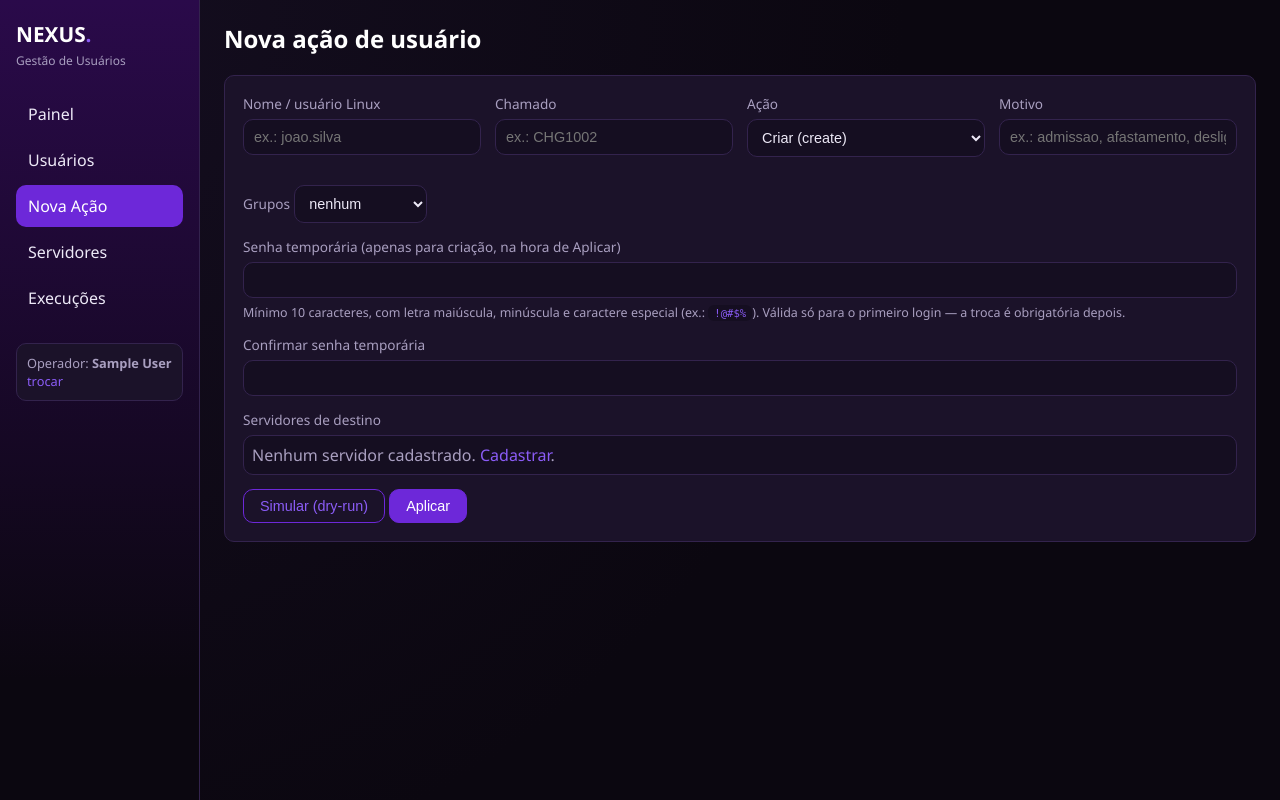
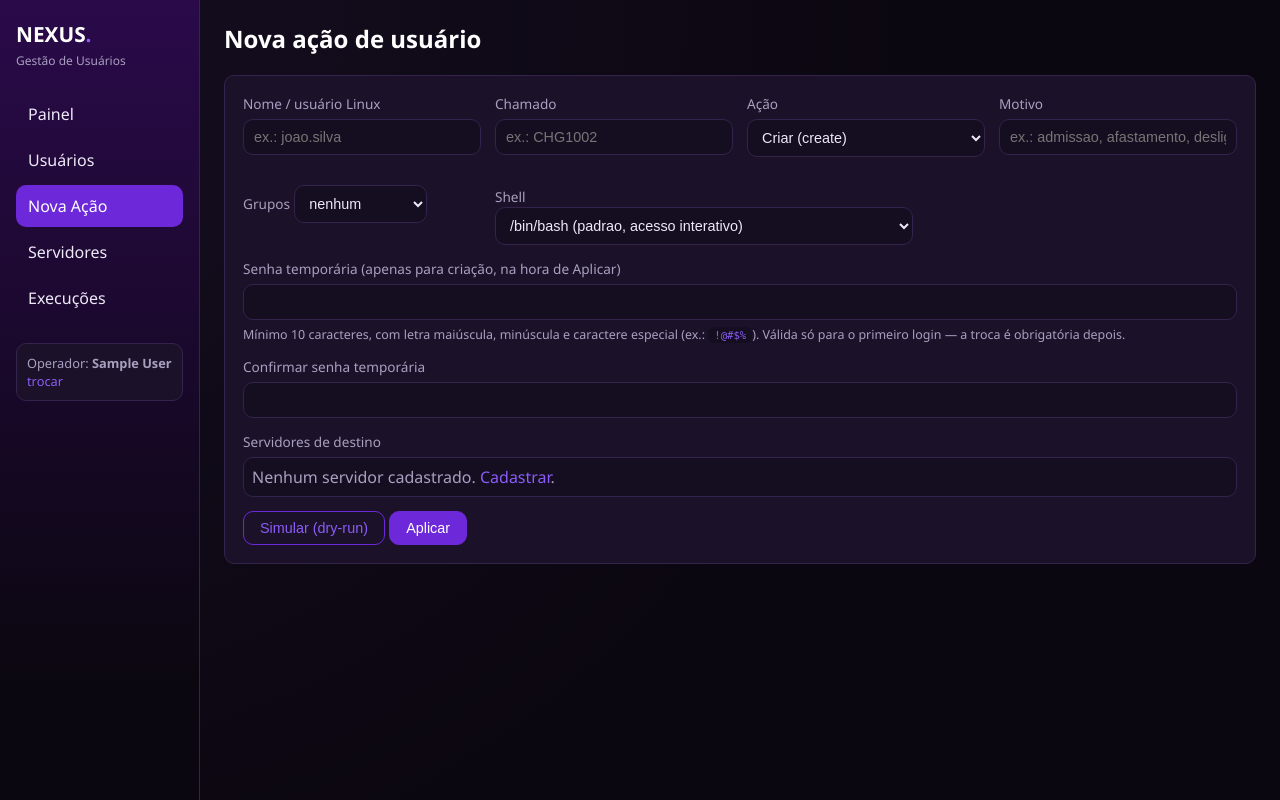
Before and after one commit to julyanarch/NEXUS, a Flask app: page /actions/new in a window 1280 px wide. Run offline with Flask 3, Linux system fonts and the light colour scheme; the visitor is signed in with stand-in values (Sample User, id 1); tables that the repository leaves empty hold one stand-in row (values such as "Sample post").

Commit message:
Shell volta como select na criacao, com opcao de conta sem login
Adiciona config.AVAILABLE_SHELLS com duas opcoes: /bin/bash (padrao) e
/usr/sbin/nologin (sem acesso interativo, pra conta de servico/tecnica).
Shell volta a aparecer no formulario (so em Criar) como select, igual
ao padrao ja usado em Grupos/Acao - evita digitar shell manualmente.
Backend valida o valor recebido contra a lista permitida, caindo pro
padrao (/bin/bash) se vier algo fora dela.

```diff
--- a/nexus_dashboard/app.py
+++ b/nexus_dashboard/app.py
@@ -113,6 +113,7 @@ def register_routes(app):
             "temp_password_min_length": config.TEMP_PASSWORD_MIN_LENGTH,
             "not_created_via_nexus": models.NOT_CREATED_VIA_NEXUS,
             "discover_min_uid": config.DISCOVER_MIN_UID,
+            "available_shells": config.AVAILABLE_SHELLS,
         }
 
     # --------------------------------------------------------------- home --
@@ -441,10 +442,13 @@ def register_routes(app):
     def _collect_action_form():
         action = request.form.get("action", "").strip().lower()
         # Cada acao ja sabe sozinha se a home fica ou e apagada - nao ha mais
-        # campo Home/Shell no formulario (so faziam sentido em "Criar", onde
-        # sao sempre "cria a home" e /bin/bash; as outras acoes nem usam
-        # esses campos).
+        # campo Home no formulario (so fazia sentido em "Criar", onde e sempre
+        # "cria a home"; as outras acoes nem usam esse campo).
         home = "no" if action == "remove" else "yes"
+        allowed_shells = {value for value, _label in config.AVAILABLE_SHELLS}
+        shell = request.form.get("shell", "").strip()
+        if shell not in allowed_shells:
+            shell = config.AVAILABLE_SHELLS[0][0]
         return {
             "username": request.form.get("username", "").strip(),
             "action": action,
@@ -452,7 +456,7 @@ def register_routes(app):
             "reason": request.form.get("reason", "").strip(),
             "ticket": request.form.get("ticket", "").strip(),
             "groups": ";".join(request.form.getlist("groups")),
-            "shell": "/bin/bash",
+            "shell": shell,
         }
 
     def _selected_server_ids():
--- a/nexus_dashboard/static/js/app.js
+++ b/nexus_dashboard/static/js/app.js
@@ -64,11 +64,11 @@ document.addEventListener("DOMContentLoaded", function () {
     togglePasswordGroup();
   }
 
-  // Grupos so faz sentido na criacao do usuario - em bloquear/remover/purgar
-  // esse campo e ignorado pelo script, entao esconde pra ninguem mexer a toa.
-  // (Shell e Home saíram do formulário: pra Criar já são sempre /bin/bash e
-  // yes, fixos no backend; as outras ações nem usam esses campos.)
-  var fieldsOnlyForCreate = ["groups_group"]
+  // Grupos e Shell so fazem sentido na criacao do usuario - em bloquear/
+  // remover/purgar esses campos sao ignorados pelo script, entao esconde
+  // pra ninguem mexer a toa. (Home saiu do formulario: e sempre "yes" na
+  // criacao, fixo no backend - as outras acoes nem usam esse campo.)
+  var fieldsOnlyForCreate = ["groups_group", "shell_group"]
     .map(function (id) { return document.getElementById(id); })
     .filter(Boolean);
   function toggleCreateOnlyFields() {
--- a/nexus_dashboard/templates/actions/new.html
+++ b/nexus_dashboard/templates/actions/new.html
@@ -33,6 +33,14 @@
           <option value="sudo">sudo</option>
           <option value="docker">docker</option>
           <option value="sudo;docker">sudo e docker</option>
+        </select>
+      </div>
+      <div class="form-group" id="shell_group">
+        <label>Shell</label>
+        <select name="shell">
+          {% for value, label in available_shells %}
+          <option value="{{ value }}">{{ label }}</option>
+          {% endfor %}
         </select>
       </div>
     </div>
```
Also changed, not shown: docs/DOCUMENTACAO_TECNICA.md (+15 -0 lines), nexus_dashboard/config.py (+7 -0 lines).
